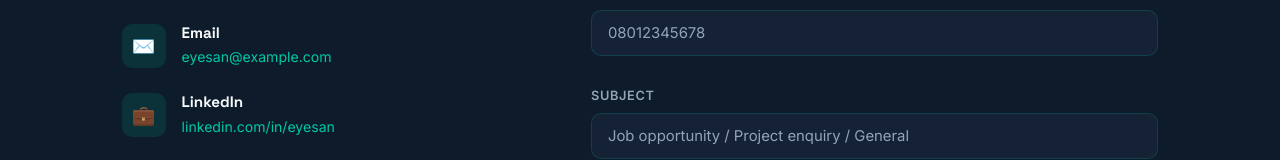
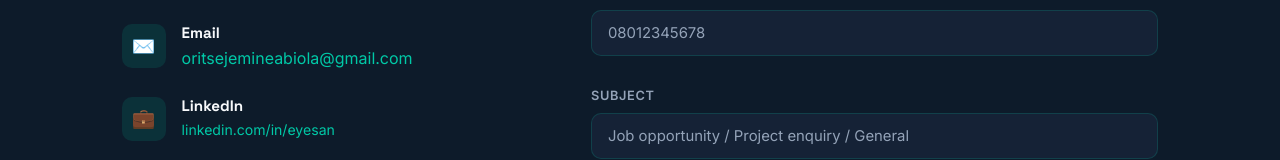
Before and after one commit to MrEyesan/cos106-Portfolio, a plain HTML site: page pages/contact.html in a window 1280 px wide. Shown: the part 460-620 px from the top of the page. Drawn offline with Linux system fonts and the light colour scheme.

Commit message:
Update contact email address in contact.html

```diff
--- a/pages/contact.html
+++ b/pages/contact.html
@@ -64,7 +64,7 @@
               <div class="contact-info-icon">✉️</div>
               <div class="contact-info-body">
                 <h4>Email</h4>
-                <p><a href="mailto:eyesan@example.com">eyesan@example.com</a></p>
+<a href="mailto:oritsejemineabiola@gmail.com">oritsejemineabiola@gmail.com</a>
               </div>
             </div>
 
```
